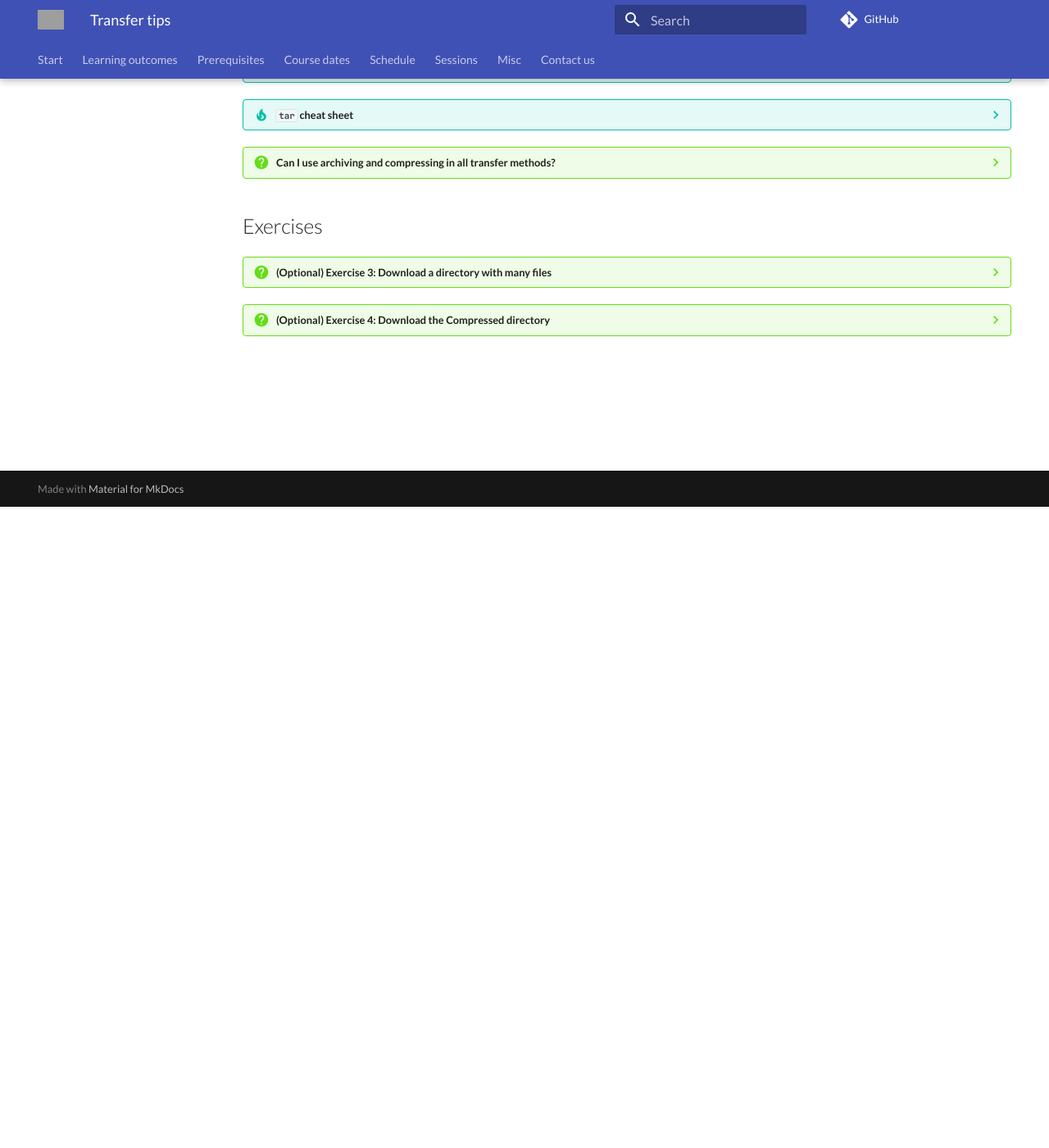
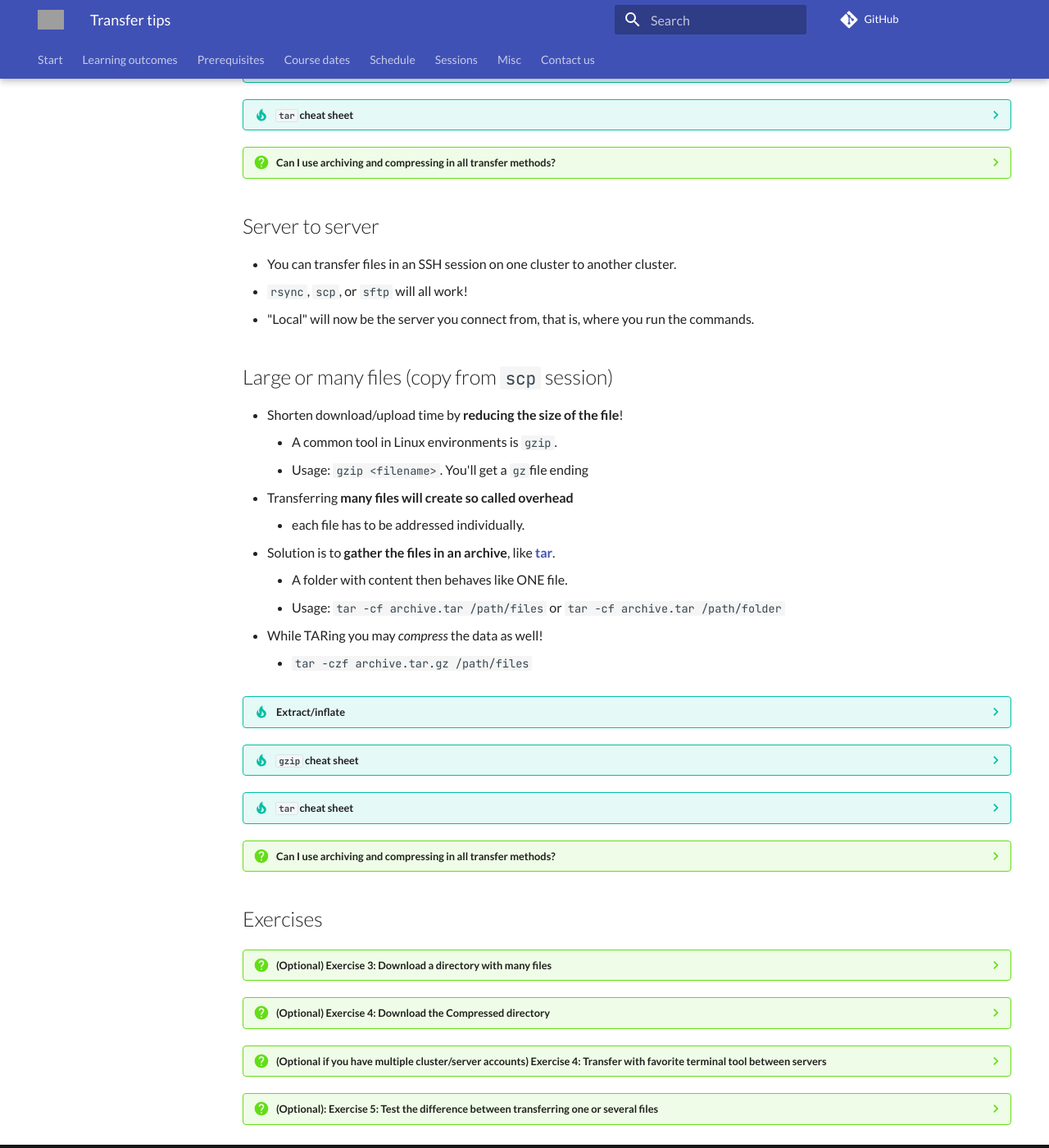
Before and after one commit to UPPMAX/naiss_file_transfer_course, an MkDocs documentation site: the page built from docs/sessions/transfer_tips/README.md, in a window 1280 px wide and 1400 px high, scrolled down 782 px. Shown: the whole window at 82% size. Built offline with MkDocs 1.6.1 and Material for MkDocs 9.7.7, drawn with Linux system fonts in a browser that asks for light colours; comment, search, counter and statistics services are not loaded; grey boxes are pictures that could not be loaded.

Commit message:
tips insert ftp many files & servers

````diff
--- a/docs/sessions/transfer_tips/README.md
+++ b/docs/sessions/transfer_tips/README.md
@@ -25,6 +25,44 @@ tags:
 - Transferring **many files will create so called overhead**
     - each file has to be addressed individually.
 - Solution is to **gather the files in an archive**, like [**tar**](https://en.wikipedia.org/wiki/Tar_(computing)).
+    - A folder with content then behaves like ONE file.
+    - Usage: ``tar -cf archive.tar /path/files`` or ``tar -cf archive.tar /path/folder``
+- While TARing you may *compress* the data as well!
+    - ``tar -czf archive.tar.gz /path/files``
+
+???- tip "Extract/inflate"
+
+    - ``gunzip compressed_file.gz``
+    - ``tar -xf archive.tar``
+    - ``tar -xzf compressed_archive.tar.gz``
+
+???- tip "``gzip`` cheat sheet"
+
+        - [``gzip`` manual](https://www.gnu.org/software/gzip/manual/gzip.html#Sample)
+
+???- tip "``tar`` cheat sheet"
+
+        - [``tar`` manual](https://devhints.io/tar)
+
+???- question "Can I use archiving and compressing in all transfer methods?"
+
+    - Yes!
+
+## Server to server
+
+- You can transfer files in an SSH session on one cluster to another cluster.
+- ``rsync``, ``scp``, or ``sftp`` will all work!
+- "Local" will now be the server you connect from, that is, where you run the commands.
+
+## Large or many files (copy from ``scp`` session)
+
+- Shorten download/upload time by **reducing the size of the file**!
+    - A common tool in Linux environments is ``gzip``.
+    - Usage: ``gzip <filename>``. You'll get a ``gz``file ending
+- Transferring **many files will create so called overhead**
+    - each file has to be addressed individually.
+- Solution is to **gather the files in an archive**,
+  like [**tar**](https://en.wikipedia.org/wiki/Tar_(computing)).
     - A folder with content then behaves like ONE file.
     - Usage: ``tar -cf archive.tar /path/files`` or ``tar -cf archive.tar /path/folder``
 - While TARing you may *compress* the data as well!
@@ -88,3 +126,73 @@ tags:
         - ``time scp sm_bcarl@tetralith.nsc.liu.se:~/test/many_files.tar.gz .``
 
         - [Video for Tetralith](https://youtu.be/UPnbnfTYHAQ)
+
+
+???- question "(Optional if you have multiple cluster/server accounts) Exercise 4: Transfer with favorite terminal tool between servers"
+
+    Tips
+
+    - Have a SSH session running on your favorite cluster
+    - Use a terminal tool (``rsync``, ``scp``, or ``sftp``) to establish connection between your account on Tetralith or Alvis and your present server.
+        - address to Tetralith: use address from [Getting started](https://www.nsc.liu.se/support/getting-started/)
+        - address to Alvis: use address from [Login using a Terminal](https://www.c3se.chalmers.se/documentation/connecting/ssh/)
+    - Transfer a file between the clusters
+    - Check that it is there!
+
+    ???- tip "Answer (Example with Tetralith to Rackham , using sftp)"
+
+        Same principles as we learned before!
+
+        Connection from Tetralith:
+
+        ```console
+        [sm_bcarl@tetralith3 ~]$ sftp bjornc@rackham.uppmax.uu.se
+        The authenticity of host 'rackham.uppmax.uu.se (89.44.250.84)' can't be established.
+        ECDSA key fingerprint is SHA256:W/MazH3WrH0wKrHBOJpPbDaU4qeYGqiv3FRPsdXIsb4.
+        This key is not known by any other names
+        Are you sure you want to continue connecting (yes/no/[fingerprint])? yes
+        Warning: Permanently added 'rackham.uppmax.uu.se' (ECDSA) to the list of known hosts.
+        bjornc@rackham.uppmax.uu.se's password:
+        Connected to rackham.uppmax.uu.se.
+        ```
+
+        - Proceed with ``put`` if you want to transfer from Tetralith (now local) to Rackham (remote)
+
+        - [Video for Tetralith to Rackham](https://youtu.be/KwpVhxnRDQc)
+
+???- question "(Optional): Exercise 5: Test the difference between transferring one or several files"
+
+    Tips
+
+    In an SSH session (not SFTP) with REMOTE/server
+
+    - Create 1000 files REMOTELY in a directory with name ``many_files``
+        - ``$ mkdir many_files_sftp``
+        - ``$ cd many_files_sftp``
+        - ``$ touch file_{1..1000}.txt``
+        - Check content: ``$ ls``  for checking
+        - Leave directory to be able to perform next step: ``$ cd ..``
+    - Also archive and zip the ``many_files_sftp`` folder to ``many_files_sftp.tar.qz``
+
+    Establish the SFTP session (Exercise 1)
+
+    - Download (to local) the *directory* and note the time needed (not shown in numbers so **count the seconds!**)
+    - Download (to local) the ``.tar.gz`` file and note the time needed
+    - Was there a significant difference?
+
+    ???- tip "Answer (Example with Tetralith)"
+
+        Archiving and compressions step REMOTELY
+
+        - ``tar -cvzf many_files_sftp.tar.gz many_files``
+
+        Establish SFTP connection
+
+        - ``$ sftp sm_bcarl@tetralith.nsc.liu.se``
+
+        Download
+
+        - ``> get -r many_files_sftp`` (we need the recursive command ``-r``)
+        - ``> get many_files_sftp.tar.gz``
+
+        - [Video for Tetralith](https://youtu.be/h9HDegau1DI)
````
